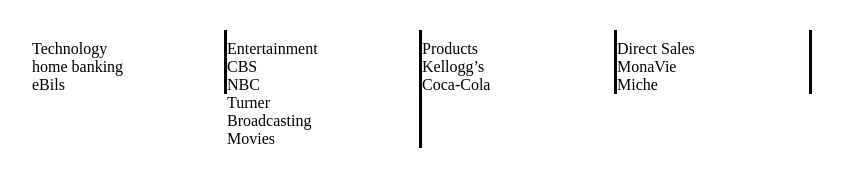
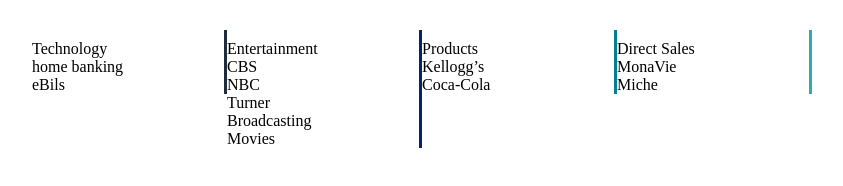
Before and after one commit to pavelbotman/home-work, a plain HTML site: page index.html in a window 1280 px wide. Shown: the whole page, without its empty margins (208-1051 px from the left). Drawn offline with Linux system fonts and the light colour scheme.

Commit message:
border color

```diff
--- a/сss/style.css
+++ b/сss/style.css
@@ -19,3 +19,15 @@
     border-right: solid 3px;
     padding-top: 10px;
 }
+ul:first-child {
+    border-color: #1f2c39;
+}
+ul:nth-child(2) {
+    border-color: #03246c;
+}
+ul:nth-child(3) {
+    border-color: #028090;
+}
+ul:last-child {
+    border-color: #28aeaf;
+}
```
